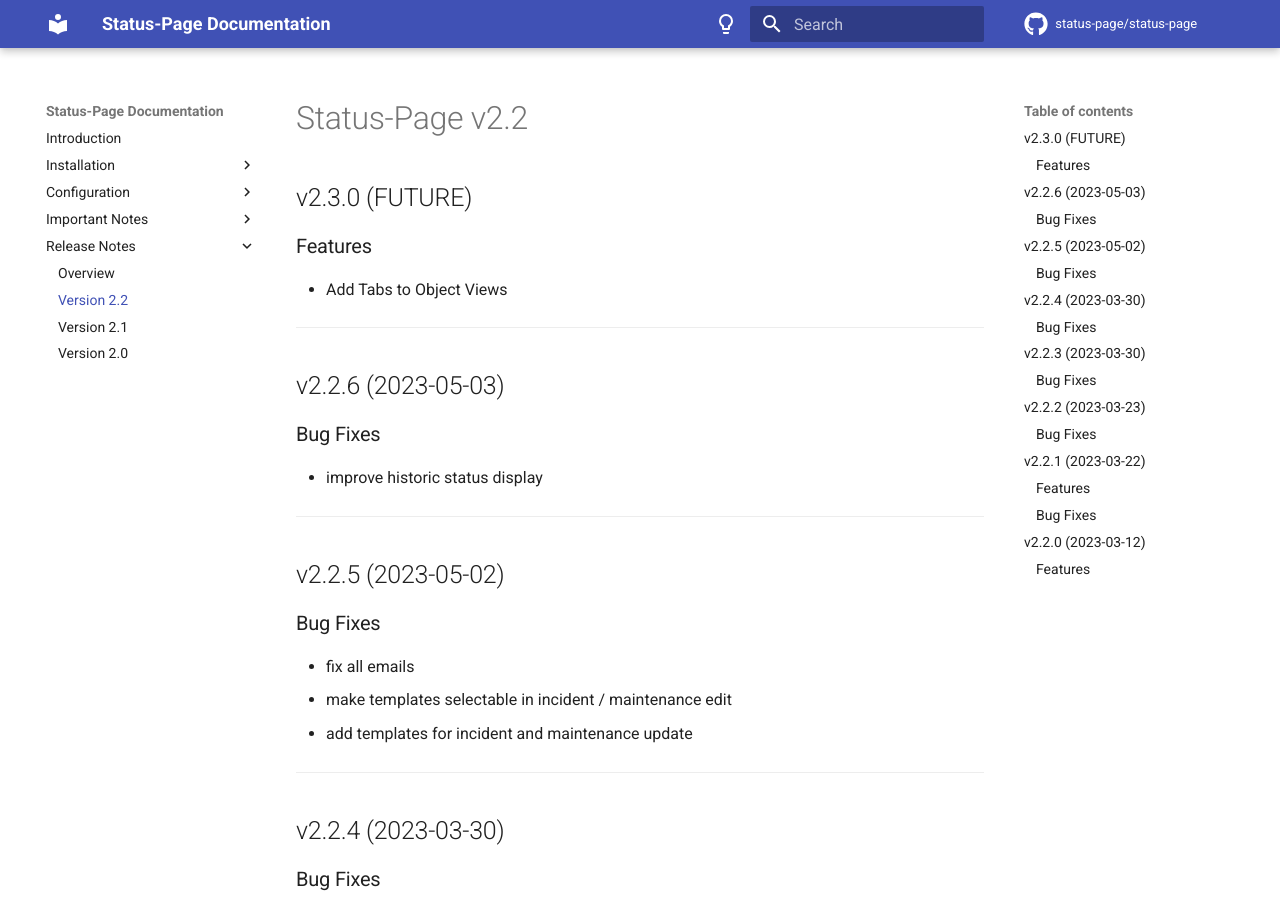
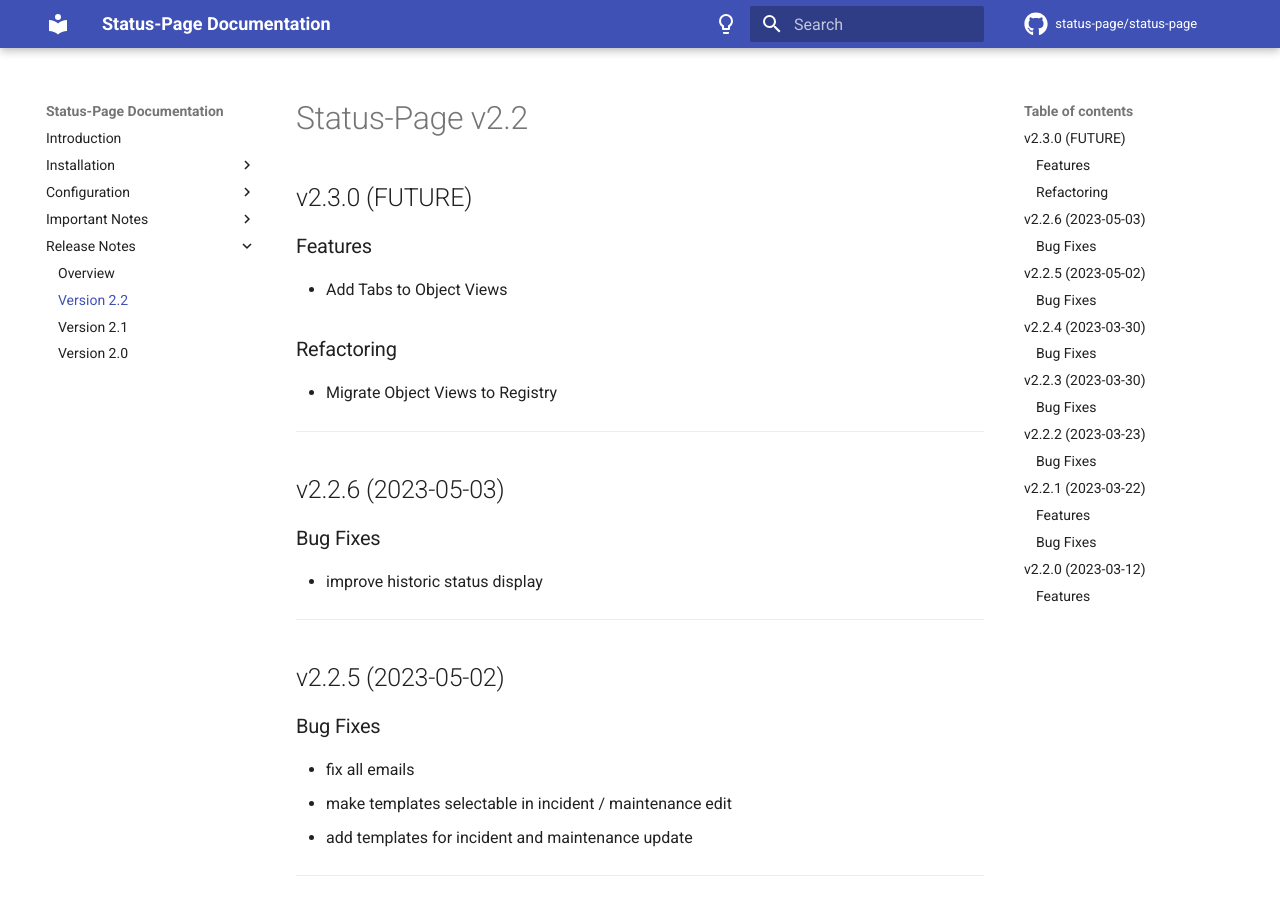
Before and after one commit to Status-Page/Status-Page, an MkDocs documentation site: the page built from docs/release-notes/version-2.2.md, in a window 1280 px wide and 900 px high. Built offline with MkDocs 1.6.1 and Material for MkDocs 9.7.7, drawn with Linux system fonts in a browser that asks for light colours; comment, search, counter and statistics services are not loaded.

Commit message:
chore: changelog

```diff
--- a/docs/release-notes/version-2.2.md
+++ b/docs/release-notes/version-2.2.md
@@ -4,6 +4,9 @@
 
 ### Features
 * Add Tabs to Object Views
+
+### Refactoring
+* Migrate Object Views to Registry
 
 ---
 
```
